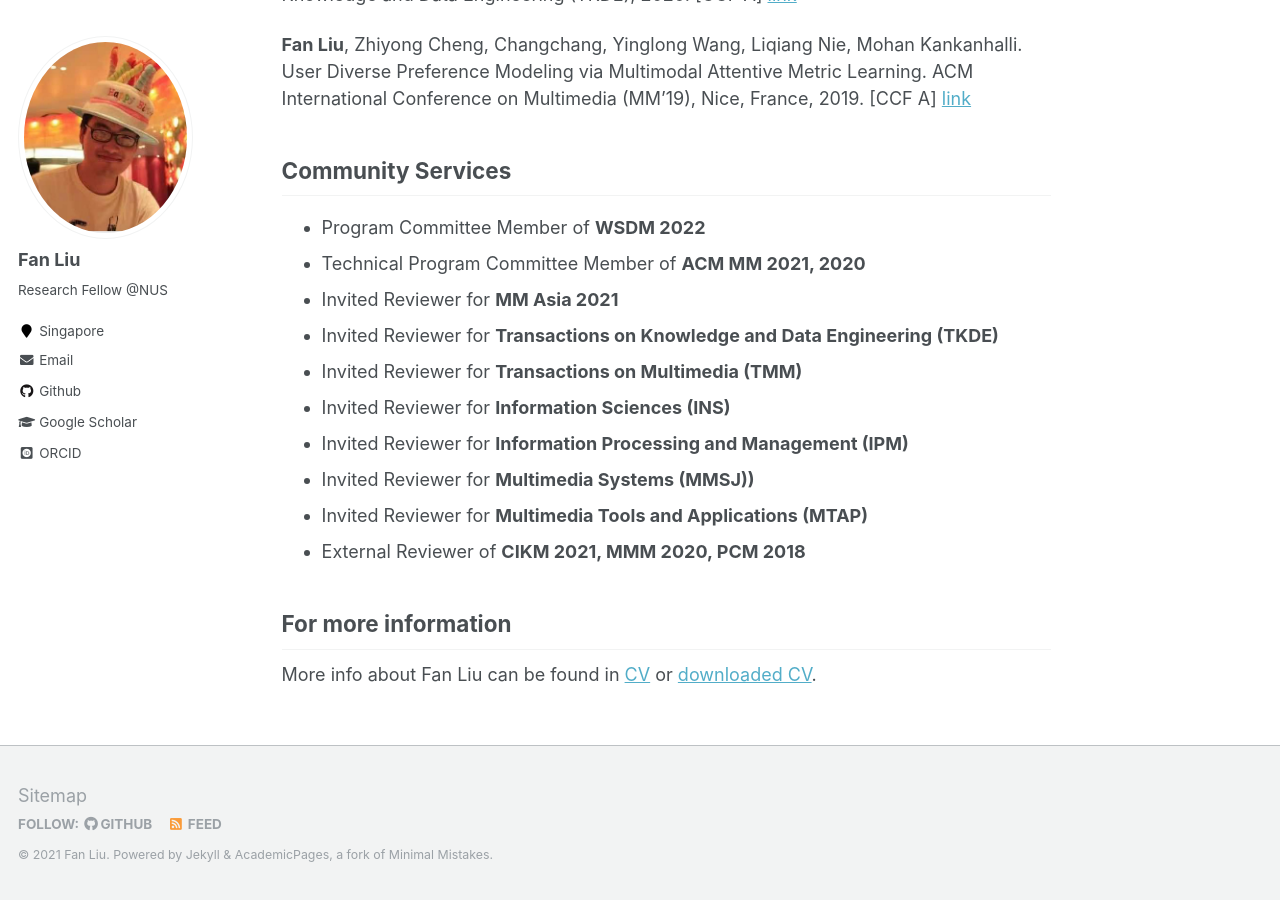
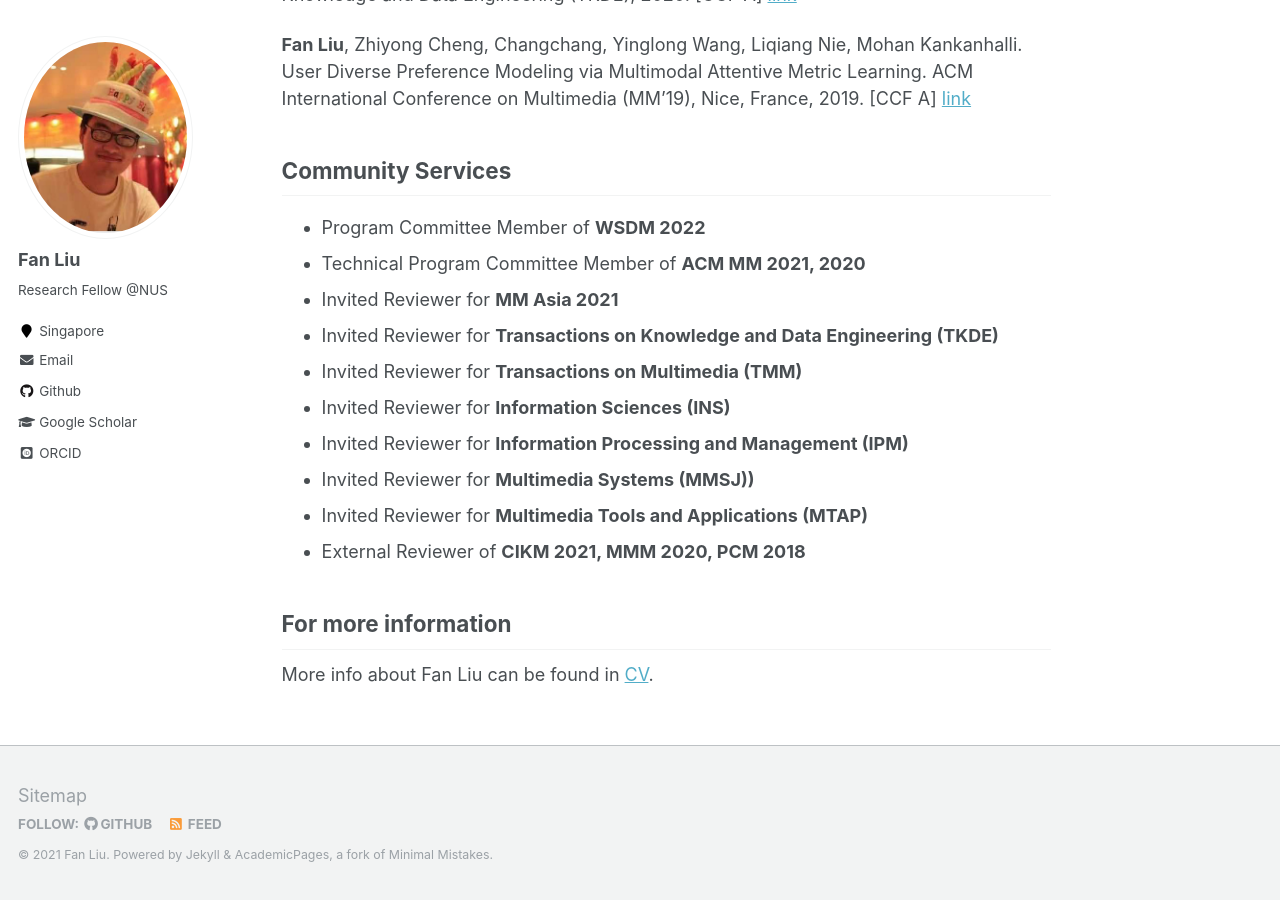
Before and after one commit to liufancs/liufancs.github.io, a Jekyll site: the page built from _pages/about.md, in a window 1280 px wide and 900 px high, scrolled down 995 px. Built offline with Jekyll 4.4.1, drawn with Linux system fonts in a browser that asks for light colours; some web fonts are replaced.

Commit message:
Update about.md

```diff
--- a/_pages/about.md
+++ b/_pages/about.md
@@ -41,4 +41,4 @@ Zhiyong Cheng, **Fan Liu**, Shenghan Mei, Yangyang Guo, Lei Zhu and Liqiang Nie.
 
 
 ## For more information
-More info about Fan Liu can be found in [CV](https://liufancs.github.io/cv/) or [downloaded CV](http://liufancs.github.io/files/CV_liufan_Eng.pdf).
+More info about Fan Liu can be found in [CV](https://liufancs.github.io/cv/).
```
